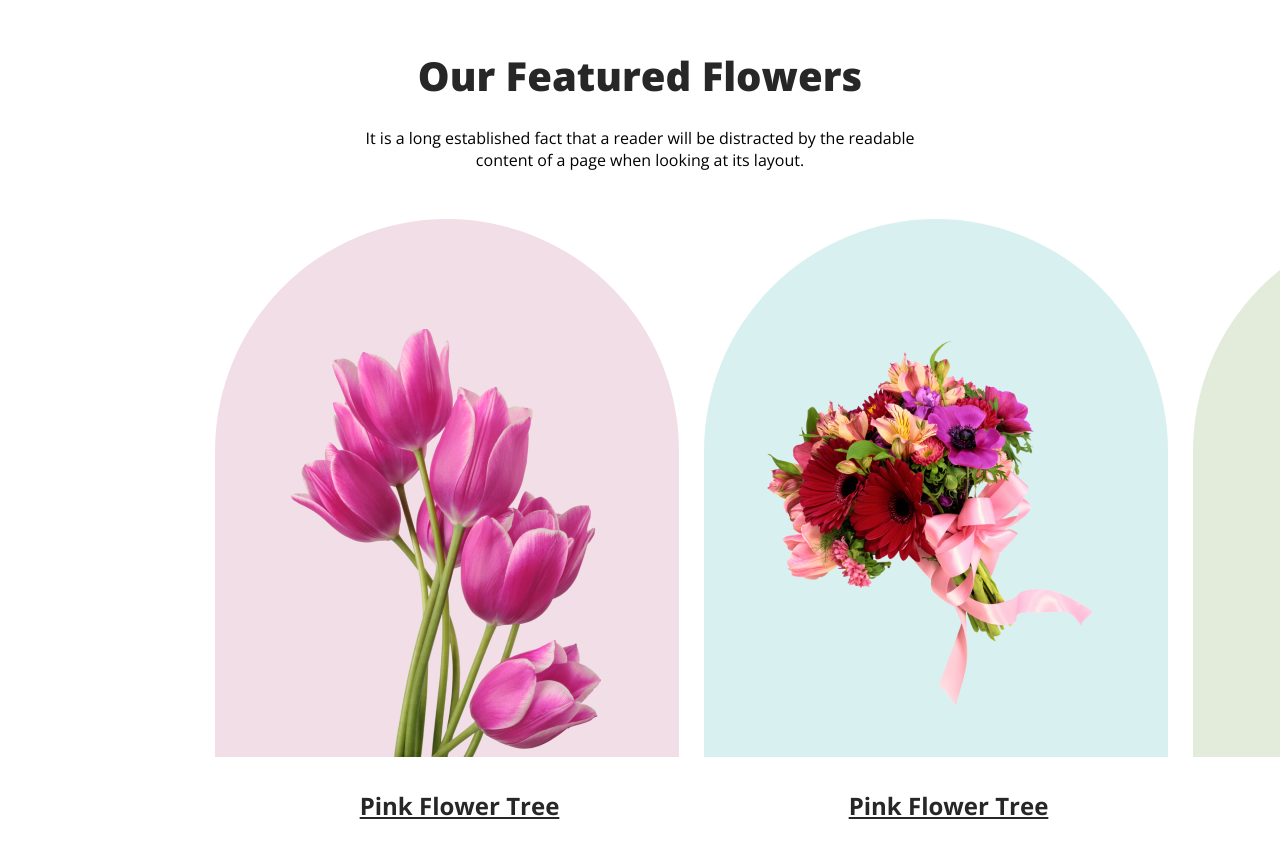
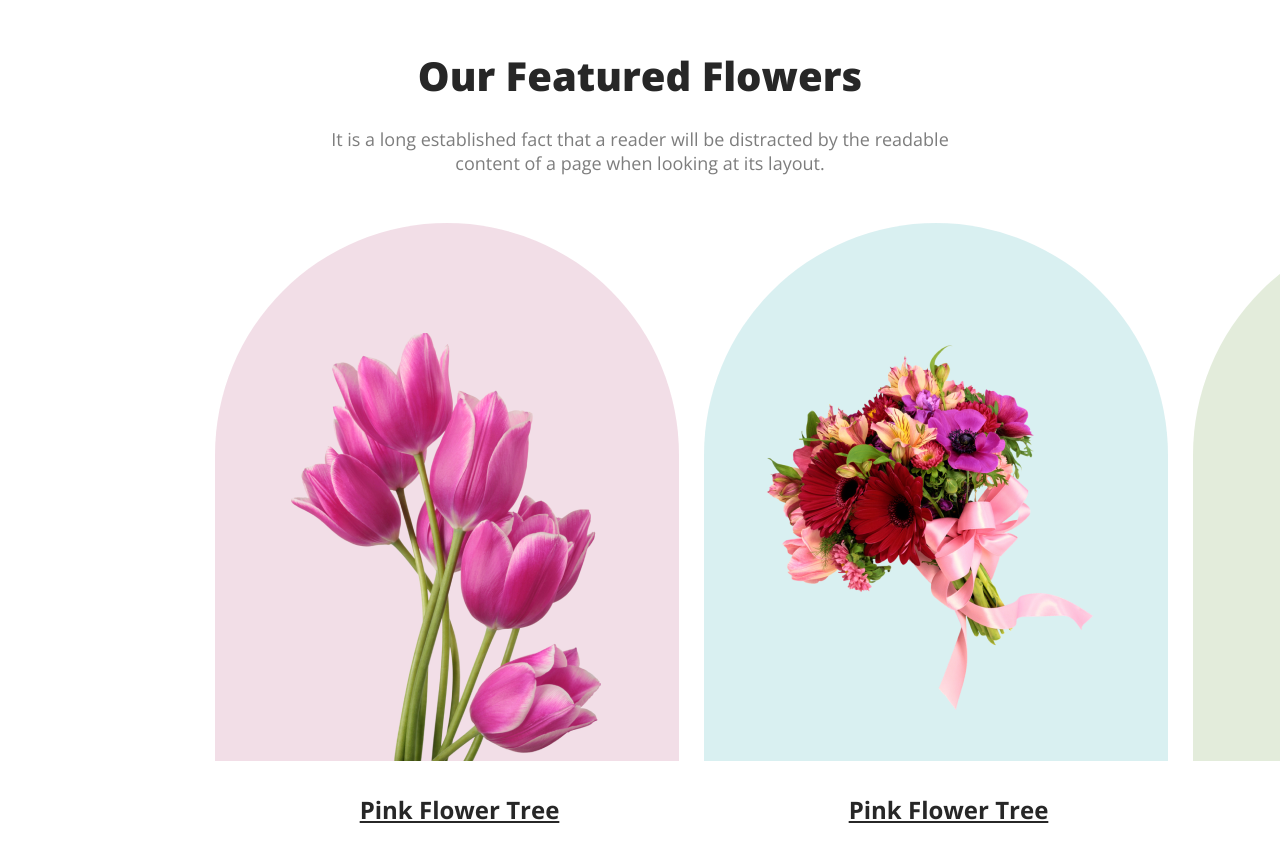
Before and after one commit to rakibunateed/developer-flower-shop, a plain HTML site: page index.html in a window 1280 px wide. Shown: the part 980-1841 px from the top of the page. Drawn offline with nearby package versions, Linux system fonts and the light colour scheme.

Commit message:
problems solve

```diff
--- a/styles/flower.css
+++ b/styles/flower.css
@@ -71,7 +71,7 @@ font-size: 40px;
 font-weight: 800;
 margin-bottom: 24px;
 }
-.section-descripton{
+.section-description{
 
     color: rgba(39, 39, 39, 0.60);
 font-size: 18px;
@@ -192,7 +192,7 @@ margin-bottom: 48px;
 }
 
 
-/* img exhbition section */
+/* img exhibition section */
 
 
 .instagram-img{
@@ -208,7 +208,7 @@ margin-bottom: 48px;
     margin-right: 20px;
 }
 
-/*subcription section  */
+/*subscription section  */
 
 .subscribe{
     background-image: url('../image/Rectangle\ 9.png');
```
Also changed, not shown: index.html (+1 -1 lines).
